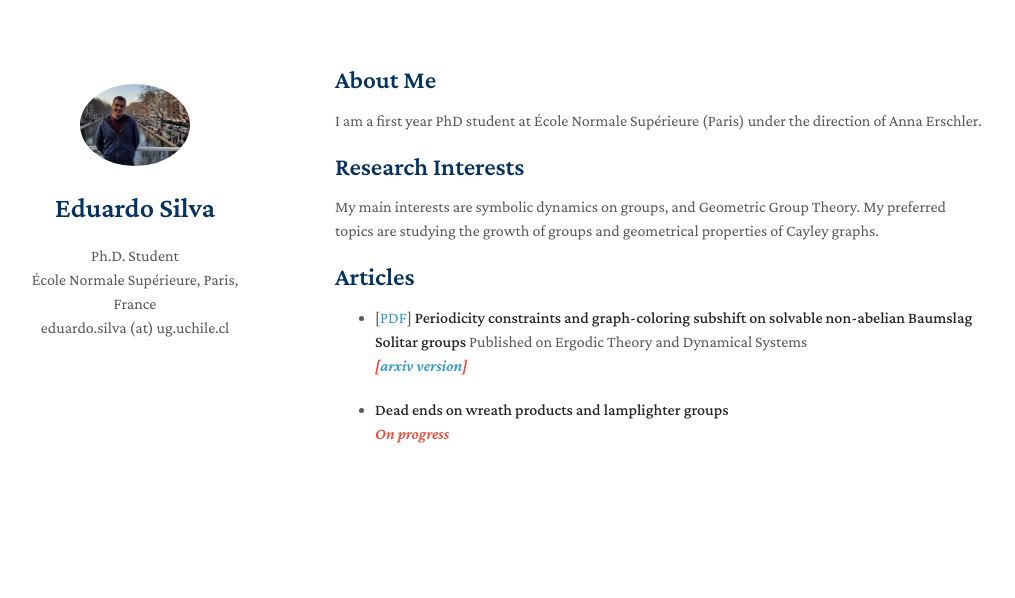
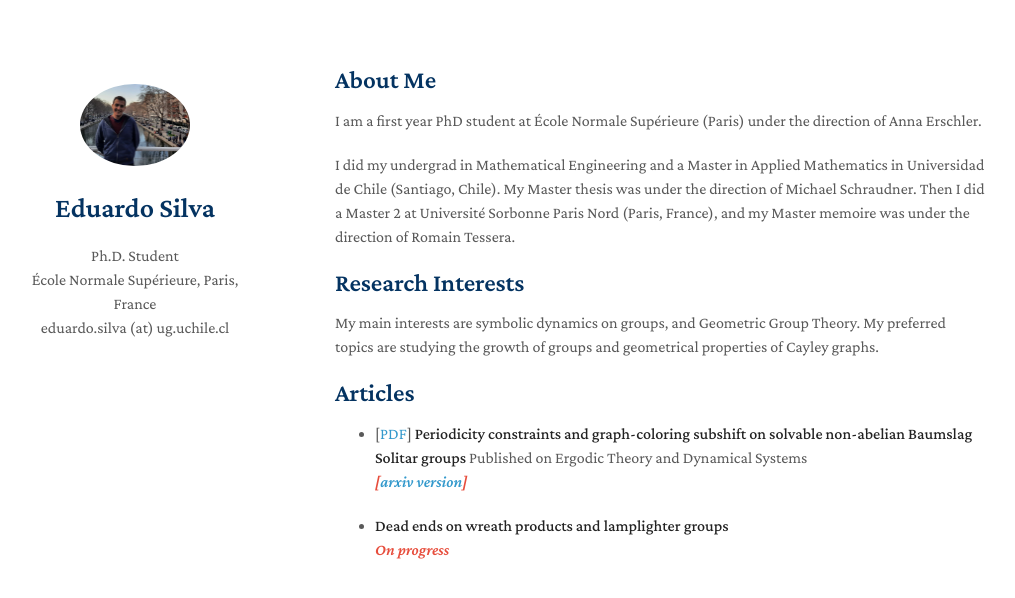
Before and after one commit to edoasd/esilvaa, a Jekyll site: the page built from index.md, in a window 1280 px wide. Shown: the top 598 px of the page, without its empty margins (135-1150 px from the left). Built offline with Jekyll 4.4.1, drawn with Linux system fonts in a browser that asks for light colours; nearby versions of some CDN libraries; a style sheet for code colours, icons or effects is not loaded.

Commit message:
Update index.md

```diff
--- a/index.md
+++ b/index.md
@@ -6,6 +6,8 @@ layout: homepage
 ## About Me
 
 I am a first year PhD student at École Normale Supérieure (Paris) under the direction of Anna Erschler.
+
+I did my undergrad in Mathematical Engineering and a Master in Applied Mathematics in Universidad de Chile (Santiago, Chile). My Master thesis was under the direction of Michael Schraudner. Then I did a Master 2 at Université Sorbonne Paris Nord (Paris, France), and my Master memoire was under the direction of Romain Tessera.
 
 ## Research Interests
 
```
